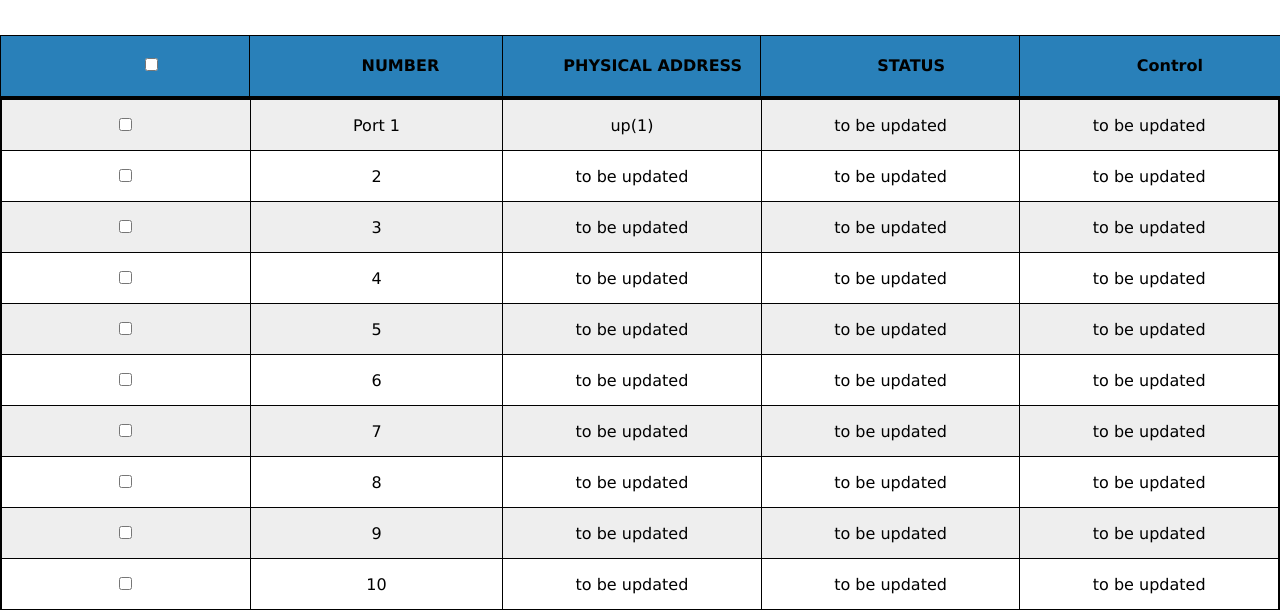
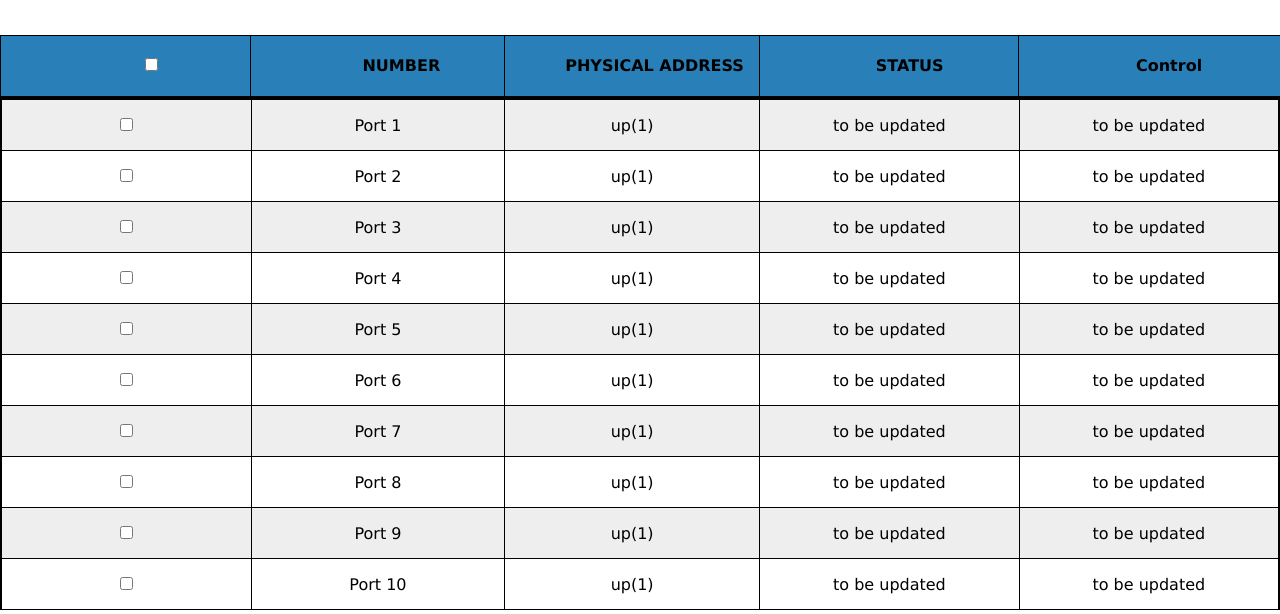
Before and after one commit to AaronMonkey/Websitee, a plain HTML site: page network_2.html in a window 1280 px wide. Shown: the part 259-873 px from the top of the page. Drawn offline with Linux system fonts and the light colour scheme.

Commit message:
Update network_2.html

```diff
--- a/network_2.html
+++ b/network_2.html
@@ -49,92 +49,92 @@
         </tr>
         <tr>
           <td><input type="checkbox" name="checkboxes" /></td>
-          <td>2</td>
-          <td>to be updated</td>
+          <td class='oid'>Port 2</td></td>
+          <td class='value'>up(1)</td>
           <td>to be updated</td>
           <td>to be updated</td>
         </tr>
         <tr>
           <td><input type="checkbox" name="checkboxes" /></td>
-          <td>3</td>
-          <td>to be updated</td>
+          <td class='oid'>Port 3</td></td>
+          <td class='value'>up(1)</td>
           <td>to be updated</td>
           <td>to be updated</td>
         </tr>
         <tr>
           <td><input type="checkbox" name="checkboxes" /></td>
-          <td>4</td>
-          <td>to be updated</td>
+          <td class='oid'>Port 4</td></td>
+          <td class='value'>up(1)</td>
           <td>to be updated</td>
           <td>to be updated</td>
         </tr>
         <tr>
           <td><input type="checkbox" name="checkboxes" /></td>
-          <td>5</td>
-          <td>to be updated</td>
+          <td class='oid'>Port 5</td></td>
+          <td class='value'>up(1)</td>
           <td>to be updated</td>
           <td>to be updated</td>
         </tr>
         <tr>
           <td><input type="checkbox" name="checkboxes" /></td>
-          <td>6</td>
-          <td>to be updated</td>
+          <td class='oid'>Port 6</td></td>
+          <td class='value'>up(1)</td>
           <td>to be updated</td>
           <td>to be updated</td>
         </tr>
         <tr>
           <td><input type="checkbox" name="checkboxes" /></td>
-          <td>7</td>
-          <td>to be updated</td>
+          <td class='oid'>Port 7</td></td>
+          <td class='value'>up(1)</td>
           <td>to be updated</td>
           <td>to be updated</td>
         </tr>
         <tr>
           <td><input type="checkbox" name="checkboxes" /></td>
-          <td>8</td>
-          <td>to be updated</td>
+          <td class='oid'>Port 8</td></td>
+          <td class='value'>up(1)</td>
           <td>to be updated</td>
           <td>to be updated</td>
         </tr>
         <tr>
           <td><input type="checkbox" name="checkboxes" /></td>
-          <td>9</td>
-          <td>to be updated</td>
+          <td class='oid'>Port 9</td></td>
+          <td class='value'>up(1)</td>
           <td>to be updated</td>
           <td>to be updated</td>
         </tr>
         <tr>
           <td><input type="checkbox" name="checkboxes" /></td>
-          <td>10</td>
-          <td>to be updated</td>
+          <td class='oid'>Port 10</td></td>
+          <td class='value'>up(1)</td>
           <td>to be updated</td>
           <td>to be updated</td>
         </tr>
         <tr>
           <td><input type="checkbox" name="checkboxes" /></td>
-          <td>11</td>
-          <td>to be updated</td>
+          <td class='oid'>Port 11</td></td>
+          <td class='value'>up(1)</td>
           <td>to be updated</td>
           <td>to be updated</td>
         </tr>
         <tr>
           <td><input type="checkbox" name="checkboxes" /></td>
-          <td>12</td>
-          <td>to be updated</td>
+          <td class='oid'>Port 12</td></td>
+          <td class='value'>up(1)</td>
           <td>to be updated</td>
           <td>to be updated</td>
         </tr>
         <tr>
           <td><input type="checkbox" name="checkboxes" /></td>
-          <td>13</td>
-          <td>to be updated</td>
+          <td class='oid'>Port 13</td></td>
+          <td class='value'>up(1)</td>
           <td>to be updated</td>
           <td>to be updated</td>
         </tr>
         <tr>
           <td><input type="checkbox" name="checkboxes" /></td>
-          <td>14</td>
-          <td>to be updated</td>
+          <td class='oid'>Port 14</td></td>
+          <td class='value'>up(1)</td>
           <td>to be updated</td>
           <td>to be updated</td>
         </tr>
```
